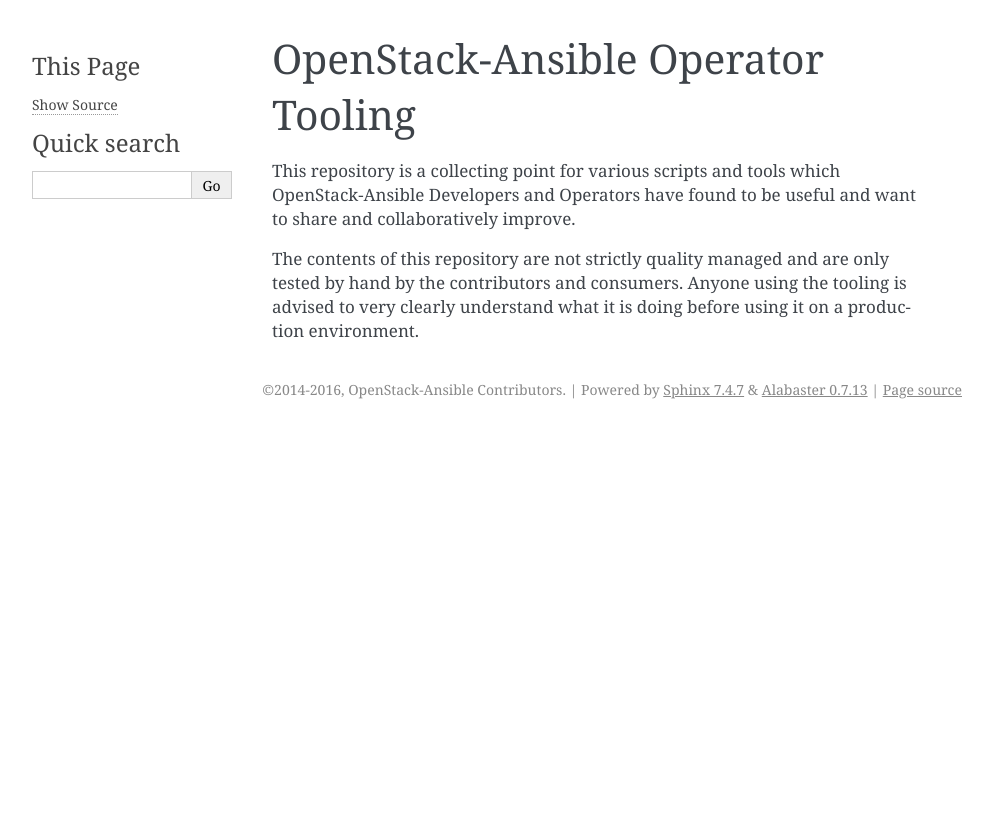
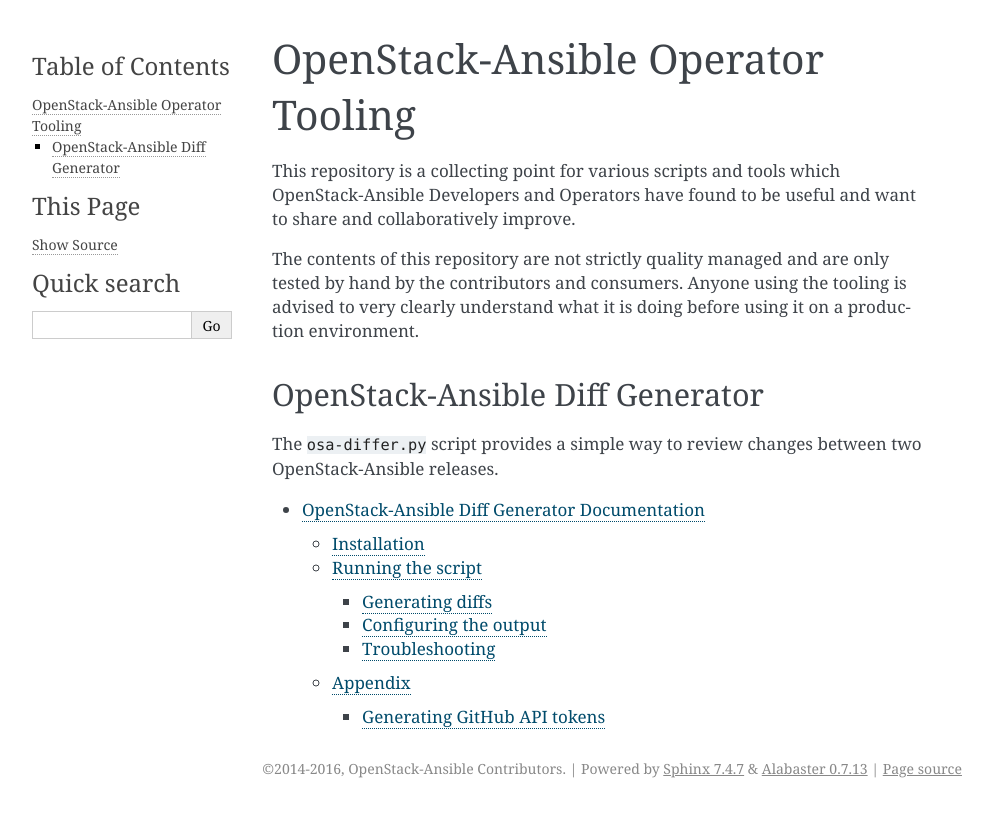
Before and after one commit to openstack/openstack-ansible-ops, a Sphinx documentation site: the page built from doc/source/index.rst, in a window 1280 px wide. Shown: the top 817 px of the page, without its empty margins (148-1141 px from the left). Built offline with Sphinx 7.4.7, drawn with Linux system fonts in a browser that asks for light colours; the version number could not be read and is left out; some of the changed lines change nothing that is shown.

Commit message:
Docs for osa-differ.py
This patch adds documentation for using the ``osa-differ.py`` script
and how to handle GitHub API tokens.

Change-Id: I746d1fd75d81d964c76aca3cde6bfe1a667c3645

```diff
--- a/doc/source/index.rst
+++ b/doc/source/index.rst
@@ -1 +1,11 @@
 .. include:: ../../README.rst
+
+OpenStack-Ansible Diff Generator
+--------------------------------
+
+The ``osa-differ.py`` script provides a simple way to review changes between
+two OpenStack-Ansible releases.
+
+.. toctree::
+
+   osa-differ
--- /dev/null
+++ b/doc/source/osa-differ.rst
@@ -0,0 +1,123 @@
+==============================================
+OpenStack-Ansible Diff Generator Documentation
+==============================================
+
+Getting a list of commits between two OpenStack-Ansible tags is fairly easy
+with ``git diff``, but it can be difficult to review other changes between
+those tags, such as:
+
+* Changes to OpenStack projects that OpenStack-Ansible downloads and compiles
+  into python wheels on the repo servers
+* Changes to independent OpenStack-Ansible roles (Mitaka and later releases)
+
+The ``osa-differ.py`` script retrieves all of these changes and displays them
+in an easy-to-read RST-formatted document.
+
+The script queries GitHub's API and downloads some raw code to determine the
+changes in each repository. This allows the script to work well on systems
+where the OpenStack-Ansible repositories aren't already cloned.
+
+Installation
+============
+
+Install two packages via pip:
+
+.. code-block:: console
+
+   pip install jinja2 pygithub3
+
+Running the script
+==================
+
+Generating diffs
+----------------
+
+The script has two required arguments:
+
+.. code-block:: shell
+
+   ./osa-differ.py OLD_COMMIT NEW_COMMIT
+
+Tags or commit SHAs can be used for ``OLD_COMMIT`` and ``NEW_COMMIT``.
+Here are two examples:
+
+.. code-block:: shell
+
+   # Find changes between commits f7d0a73 (older) and e00d329 (newer)
+   ./osa-differ.py f7d0a73 e00d329
+
+   # Find changes between tags 13.1.4 and 13.2.0
+   ./osa-differ.py 13.1.4 13.2.0
+
+If you reach the GitHub API limit for unauthenticated users, you may see a 403
+error like this one::
+
+   requests.exceptions.HTTPError: 403 Client Error: Forbidden for url: <URL>
+
+You can provide a GitHub API token by setting the ``GITHUB_TOKEN`` environment
+variable and running the script again:
+
+.. code-block:: shell
+
+   export GITHUB_TOKEN=fe64e5bff33523tat32913f69c49fe93d664e3a0
+   ./osa-differ.py 13.1.4 13.2.0
+
+For more details on generating GitHub API tokens, see the documentation section
+:ref:`generate-github-token` below.
+
+Configuring the output
+----------------------
+
+By default, the report will contain changes to OpenStack-Ansible, OpenStack-
+Ansible's independent roles, and the OpenStack projects that OpenStack-Ansible
+downloads and builds.
+
+However, the information about independent roles and OpenStack-Ansible roles
+can be skipped with additional arguments:
+
+.. code-block:: shell
+
+   # Show only the changes in OpenStack projects
+   ./osa-differ.py --projects-only 13.1.4 13.2.0
+
+   # Show only the changes in OpenStack-Ansible independent roles
+   ./osa-differ.py --roles-only 13.1.4 13.2.0
+
+Troubleshooting
+---------------
+
+Enable the script's debug mode by adding ``-d`` or ``--debug`` to the command
+line arguments:
+
+.. code-block:: shell
+
+   ./osa-differ.py --debug 13.1.4 13.2.0
+
+This will print lots of diagnostic information about each request to GitHub and
+will identify any requests which are taking a long time to complete.
+
+Appendix
+========
+
+.. _generate-github-token:
+
+Generating GitHub API tokens
+----------------------------
+
+To generate a GitHub *personal access token*, follow these steps:
+
+#. Authenticate to your GitHub account.
+
+#. Access the *Personal access tokens* page: https://github.com/settings/tokens
+
+#. Click on **Generate new token**. (You may be asked to provide your
+   password.)
+
+#. Enter a name for the token and click **Generate token**. (Leave all check
+   boxes unchecked.)
+
+#. Copy your new token and store it in safe place. GitHub won't display it
+   again, so be sure to save it or you will need to generate another token.
+
+#. Provide that token in the ``GITHUB_TOKEN`` environment variable before
+   running the ``osa-differ.py`` script.
```
